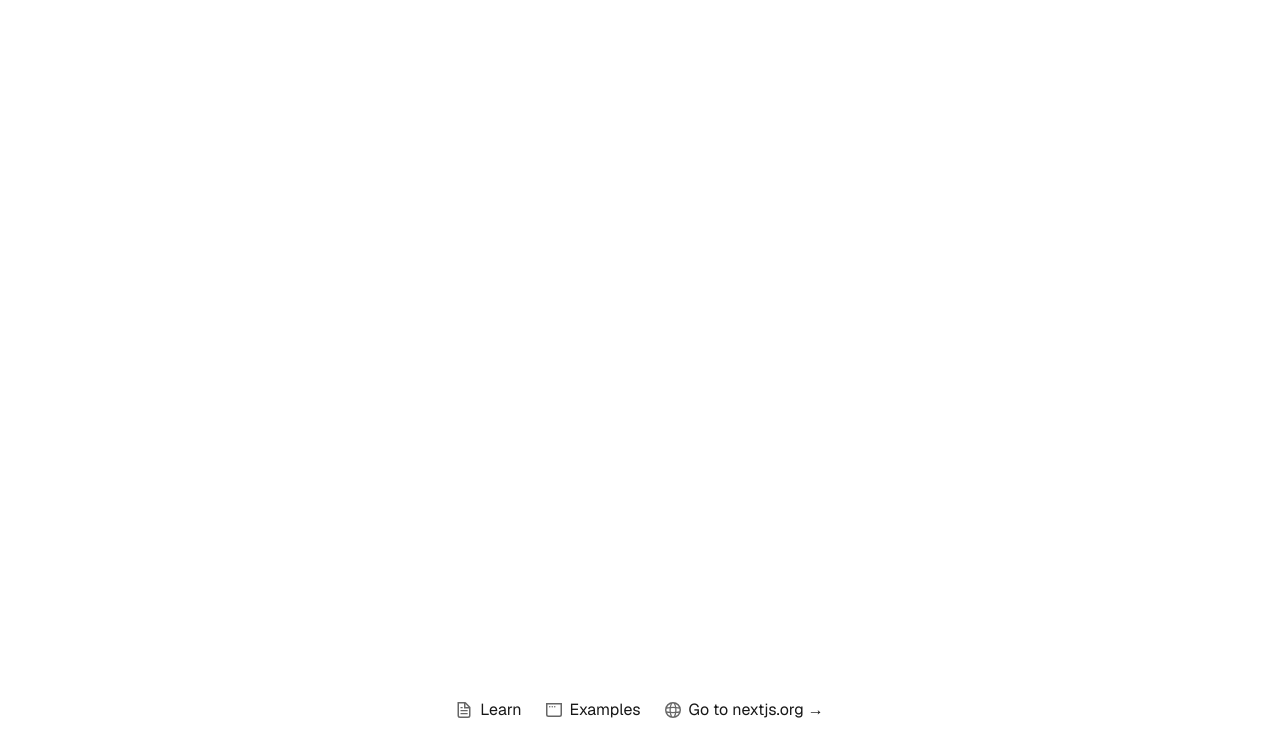
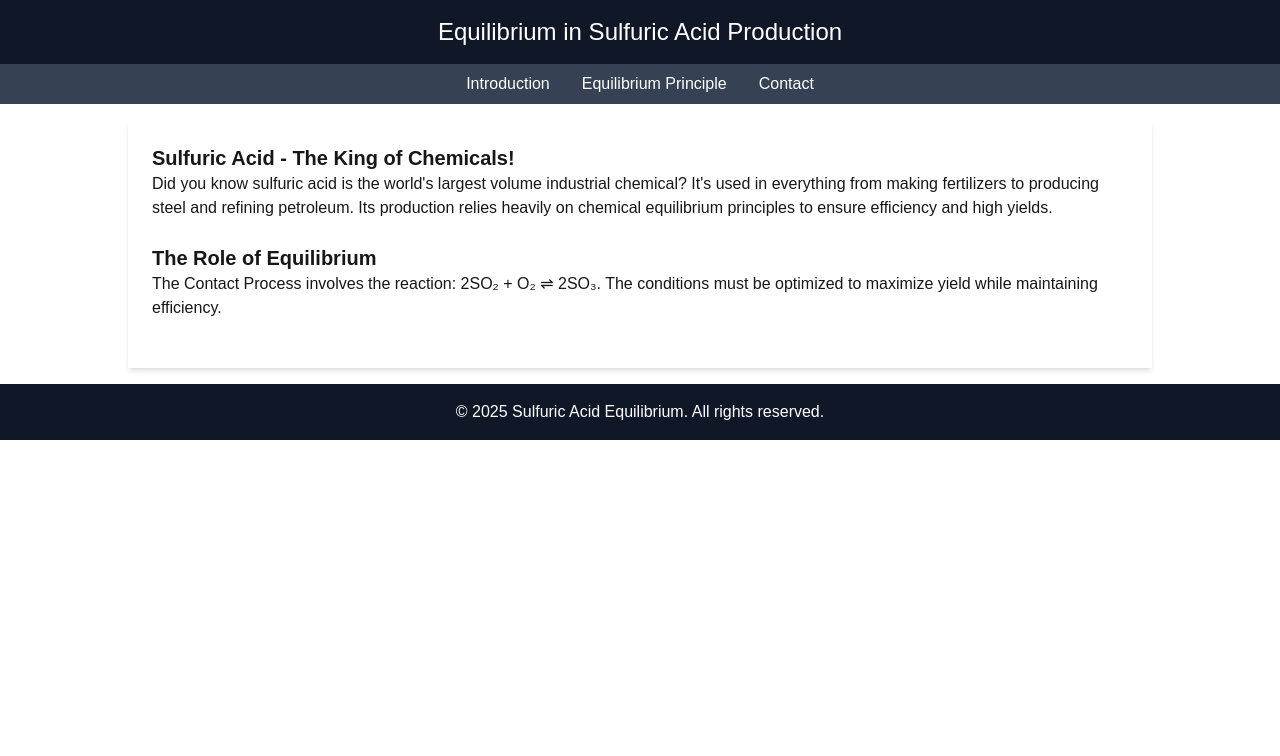
Before and after one commit to Cqctxs/contact-process, a Next.js app in the folder contact-process/: page / in a window 1280 px wide. Shown: the top 756 px of the page. Built offline with nearby package versions, Linux system fonts and the light colour scheme.

Commit message:
Start stuff

```diff
--- a/contact-process/app/page.js
+++ b/contact-process/app/page.js
@@ -2,111 +2,80 @@ import Image from "next/image";
 
 export default function Home() {
   return (
-    <div className="grid grid-rows-[20px_1fr_20px] items-center justify-items-center min-h-screen p-8 pb-20 gap-16 sm:p-20 font-[family-name:var(--font-geist-sans)]">
-      <main className="flex flex-col gap-[32px] row-start-2 items-center sm:items-start">
+    <main>
+    <div>
 
-
-
-
-
-
-
-
-
-        {/* <Image
-          className="dark:invert"
-          src="/next.svg"
-          alt="Next.js logo"
-          width={180}
-          height={38}
-          priority
-        />
-        <ol className="list-inside list-decimal text-sm/6 text-center sm:text-left font-[family-name:var(--font-geist-mono)]">
-          <li className="mb-2 tracking-[-.01em]">
-            Get started by editing{" "}
-            <code className="bg-black/[.05] dark:bg-white/[.06] px-1 py-0.5 rounded font-[family-name:var(--font-geist-mono)] font-semibold">
-              app/page.js
-            </code>
-            .
-          </li>
-          <li className="tracking-[-.01em]">
-            Save and see your changes instantly.
-          </li>
-        </ol>
-
-        <div className="flex gap-4 items-center flex-col sm:flex-row">
-          <a
-            className="rounded-full border border-solid border-transparent transition-colors flex items-center justify-center bg-foreground text-background gap-2 hover:bg-[#383838] dark:hover:bg-[#ccc] font-medium text-sm sm:text-base h-10 sm:h-12 px-4 sm:px-5 sm:w-auto"
-            href="https://vercel.com/new?utm_source=create-next-app&utm_medium=appdir-template-tw&utm_campaign=create-next-app"
-            target="_blank"
-            rel="noopener noreferrer"
-          >
-            <Image
-              className="dark:invert"
-              src="/vercel.svg"
-              alt="Vercel logomark"
-              width={20}
-              height={20}
-            />
-            Deploy now
-          </a>
-          <a
-            className="rounded-full border border-solid border-black/[.08] dark:border-white/[.145] transition-colors flex items-center justify-center hover:bg-[#f2f2f2] dark:hover:bg-[#1a1a1a] hover:border-transparent font-medium text-sm sm:text-base h-10 sm:h-12 px-4 sm:px-5 w-full sm:w-auto md:w-[158px]"
-            href="https://nextjs.org/docs?utm_source=create-next-app&utm_medium=appdir-template-tw&utm_campaign=create-next-app"
-            target="_blank"
-            rel="noopener noreferrer"
-          >
-            Read our docs
-          </a>
-        </div> */}
+      <header className="bg-gray-900 text-white text-center p-4">
+        <h1 className="text-2xl">Equilibrium in Sulfuric Acid Production</h1>
+      </header>
+      <nav className="bg-gray-700 p-2 text-center">
+        <a href="#introduction" className="text-white mx-4">Introduction</a>
+        <a href="#equilibrium" className="text-white mx-4">Equilibrium Principle</a>
+        <a href="#contact" className="text-white mx-4">Contact</a>
+      </nav>
+      <main className="w-4/5 mx-auto p-6 bg-white shadow-md mt-4">
+        <section id="introduction" className="mb-6">
+          <h2 className="text-xl font-bold">Sulfuric Acid - The King of Chemicals!</h2>
+          <p>Did you know sulfuric acid is the world's largest volume industrial chemical? It's used in everything from making fertilizers to producing steel and refining petroleum. Its production relies heavily on chemical equilibrium principles to ensure efficiency and high yields.</p>
+        </section>
+        <section id="equilibrium" className="mb-6">
+          <h2 className="text-xl font-bold">The Role of Equilibrium</h2>
+          <p>The Contact Process involves the reaction: 2SO₂ + O₂ ⇌ 2SO₃. The conditions must be optimized to maximize yield while maintaining efficiency.</p>
+        </section>
       </main>
-      <footer className="row-start-3 flex gap-[24px] flex-wrap items-center justify-center">
-        <a
-          className="flex items-center gap-2 hover:underline hover:underline-offset-4"
-          href="https://nextjs.org/learn?utm_source=create-next-app&utm_medium=appdir-template-tw&utm_campaign=create-next-app"
-          target="_blank"
-          rel="noopener noreferrer"
-        >
-          <Image
-            aria-hidden
-            src="/file.svg"
-            alt="File icon"
-            width={16}
-            height={16}
-          />
-          Learn
-        </a>
-        <a
-          className="flex items-center gap-2 hover:underline hover:underline-offset-4"
-          href="https://vercel.com/templates?framework=next.js&utm_source=create-next-app&utm_medium=appdir-template-tw&utm_campaign=create-next-app"
-          target="_blank"
-          rel="noopener noreferrer"
-        >
-          <Image
-            aria-hidden
-            src="/window.svg"
-            alt="Window icon"
-            width={16}
-            height={16}
-          />
-          Examples
-        </a>
-        <a
-          className="flex items-center gap-2 hover:underline hover:underline-offset-4"
-          href="https://nextjs.org?utm_source=create-next-app&utm_medium=appdir-template-tw&utm_campaign=create-next-app"
-          target="_blank"
-          rel="noopener noreferrer"
-        >
-          <Image
-            aria-hidden
-            src="/globe.svg"
-            alt="Globe icon"
-            width={16}
-            height={16}
-          />
-          Go to nextjs.org →
-        </a>
+      <footer className="bg-gray-900 text-white text-center p-4 mt-4">
+        <p>© 2025 Sulfuric Acid Equilibrium. All rights reserved.</p>
       </footer>
     </div>
+
+  </main>
+      // <footer className="row-start-3 flex gap-[24px] flex-wrap items-center justify-center">
+      //   <a
+      //     className="flex items-center gap-2 hover:underline hover:underline-offset-4"
+      //     href="https://nextjs.org/learn?utm_source=create-next-app&utm_medium=appdir-template-tw&utm_campaign=create-next-app"
+      //     target="_blank"
+      //     rel="noopener noreferrer"
+      //   >
+      //     <Image
+      //       aria-hidden
+      //       src="/file.svg"
+      //       alt="File icon"
+      //       width={16}
+      //       height={16}
+      //     />
+      //     Learn
+      //   </a>
+      //   <a
+      //     className="flex items-center gap-2 hover:underline hover:underline-offset-4"
+      //     href="https://vercel.com/templates?framework=next.js&utm_source=create-next-app&utm_medium=appdir-template-tw&utm_campaign=create-next-app"
+      //     target="_blank"
+      //     rel="noopener noreferrer"
+      //   >
+      //     <Image
+      //       aria-hidden
+      //       src="/window.svg"
+      //       alt="Window icon"
+      //       width={16}
+      //       height={16}
+      //     />
+      //     Examples
+      //   </a>
+      //   <a
+      //     className="flex items-center gap-2 hover:underline hover:underline-offset-4"
+      //     href="https://nextjs.org?utm_source=create-next-app&utm_medium=appdir-template-tw&utm_campaign=create-next-app"
+      //     target="_blank"
+      //     rel="noopener noreferrer"
+      //   >
+      //     <Image
+      //       aria-hidden
+      //       src="/globe.svg"
+      //       alt="Globe icon"
+      //       width={16}
+      //       height={16}
+      //     />
+      //     Go to nextjs.org →
+      //   </a>
+      // </footer>
+
   );
 }
```
